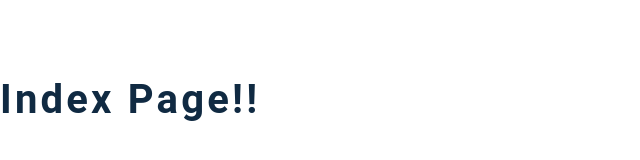
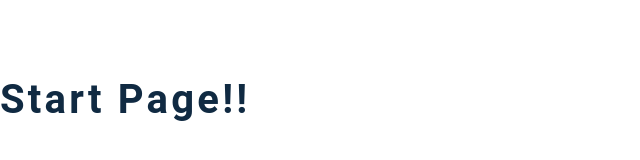
Before and after one commit to mig-25/starter-portfolio, a Gatsby site: page / in a window 1280 px wide. Shown: the whole page, without its empty margins (0-640 px from the left). Built offline with nearby package versions, Linux system fonts and the light colour scheme; Gatsby itself is replaced by a stand-in of ours.

Commit message:
change test

```diff
--- a/src/pages/index.js
+++ b/src/pages/index.js
@@ -7,6 +7,6 @@ import Jobs from "../components/Jobs"
 import Projects from "../components/Projects"
 import Blogs from "../components/Blogs"
 export default () => {
-  return <h2>index page!!</h2>
+  return <h2>Start page!!</h2>
 }
 // ...GatsbyImageSharpFluid
```
